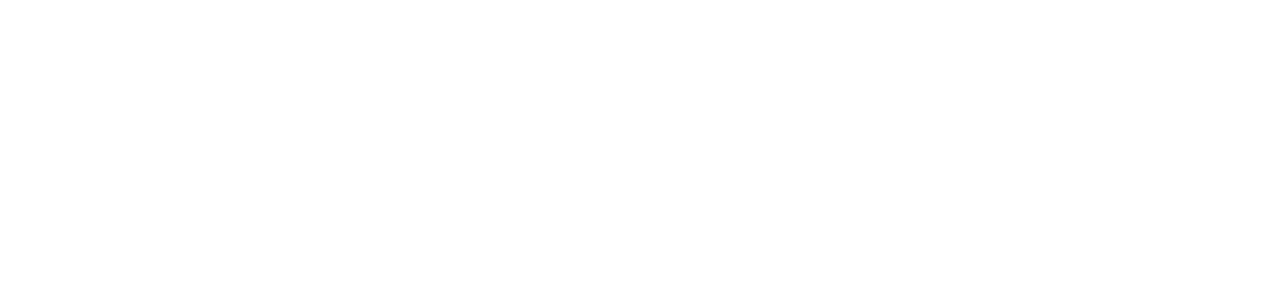
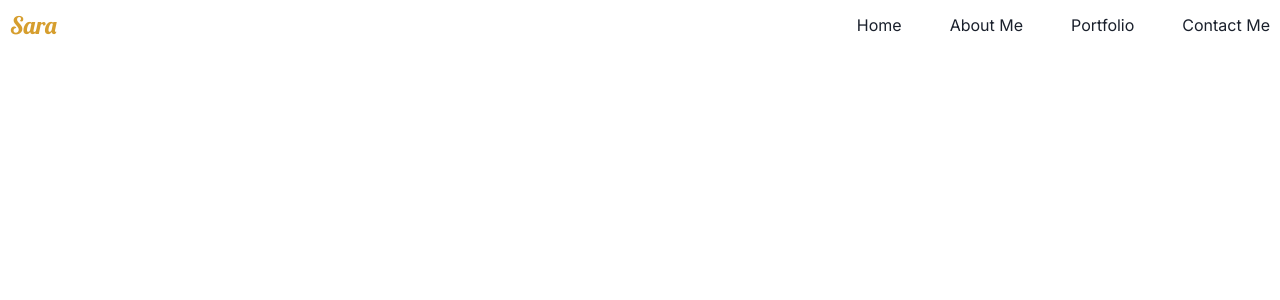
Before and after one commit to Sara-pyon/Profile, a React (Vite) app: page / in a window 1280 px wide. Shown: the top 300 px of the page. Built offline with nearby package versions, Linux system fonts and the light colour scheme.

Commit message:
build a nav bar

```diff
--- a/src/App.tsx
+++ b/src/App.tsx
@@ -1,10 +1,9 @@
+import NavBar from "./components/NavBar"
 
 function App() {
 
   return (
-    <>
-
-    </>
+    <NavBar />
   )
 }
 
--- /dev/null
+++ b/src/components/NavBar.module.css
@@ -0,0 +1,59 @@
+.nav{
+    width: 100%;
+    height: 50px;
+    display: flex;
+    flex-direction: row;
+    align-items: center;
+    justify-content: space-between;
+    padding-inline: 10px;
+}
+.navList{
+    display: flex;
+    flex-direction: row;
+    column-gap: 3rem;
+}
+.navItem{
+    font-size: 1rem;
+    cursor: pointer;
+}
+.toggleOpen{
+    display: none;
+}
+.toggleClose{
+    display: none;
+}
+
+@media screen and (max-width:768px) {
+    .toggleOpen{
+        display: initial;
+        cursor: pointer;
+    }
+    .navList{
+        position: absolute;
+        top: -1000%;
+        left: 0;
+        width: 100%;
+        height: 22rem;
+        background: #FFFFF0;
+        flex-direction: column;
+        row-gap: 1rem;
+        padding-top: 6rem;
+        text-align: center;
+        opacity: 0;
+        transition: all .4s;
+    }
+    .navItem{
+        position: relative;
+    }
+    .toggleClose{
+        display: initial;
+        position: absolute;
+        top: 20px;
+        right: 20px;
+        cursor: pointer;
+    }
+    .show{
+        top: 0;
+        opacity: 1;
+    }
+}
--- /dev/null
+++ b/src/components/NavBar.tsx
@@ -0,0 +1,42 @@
+import { List, Text } from '@chakra-ui/react'
+import Logo from './Logo'
+import styles from './NavBar.module.css'
+import { TiThMenu } from "react-icons/ti";
+import { IoMdClose } from "react-icons/io";
+import { useState } from 'react';
+
+const NavBar = () => {
+    const [expanded, setExpanded] = useState(false);
+    const showMenu = expanded? styles.show : '';
+
+  return (
+    <div className={styles.nav}>
+        <Logo />
+        <List className={[styles.navList,showMenu].join(' ')}>
+            <li className={styles.navItem} >
+                <Text>Home</Text>
+            </li>
+            <li className={styles.navItem} >
+                <Text>About Me</Text>
+            </li>
+            <li className={styles.navItem}>
+                <Text>Portfolio</Text>
+            </li>
+            <li className={styles.navItem} >
+                <Text>Contact Me</Text>
+            </li>
+            <div className={styles.toggleClose}>
+                <IoMdClose size={30}
+                onClick={() => setExpanded(!expanded)}/>
+            </div>
+        </List>
+            <div className={styles.toggleOpen}>
+                <TiThMenu color='#D69E2E' size={15}
+                onClick={() => setExpanded(!expanded)}/>
+            </div>
+    </div>
+
+  )
+}
+
+export default NavBar
```
